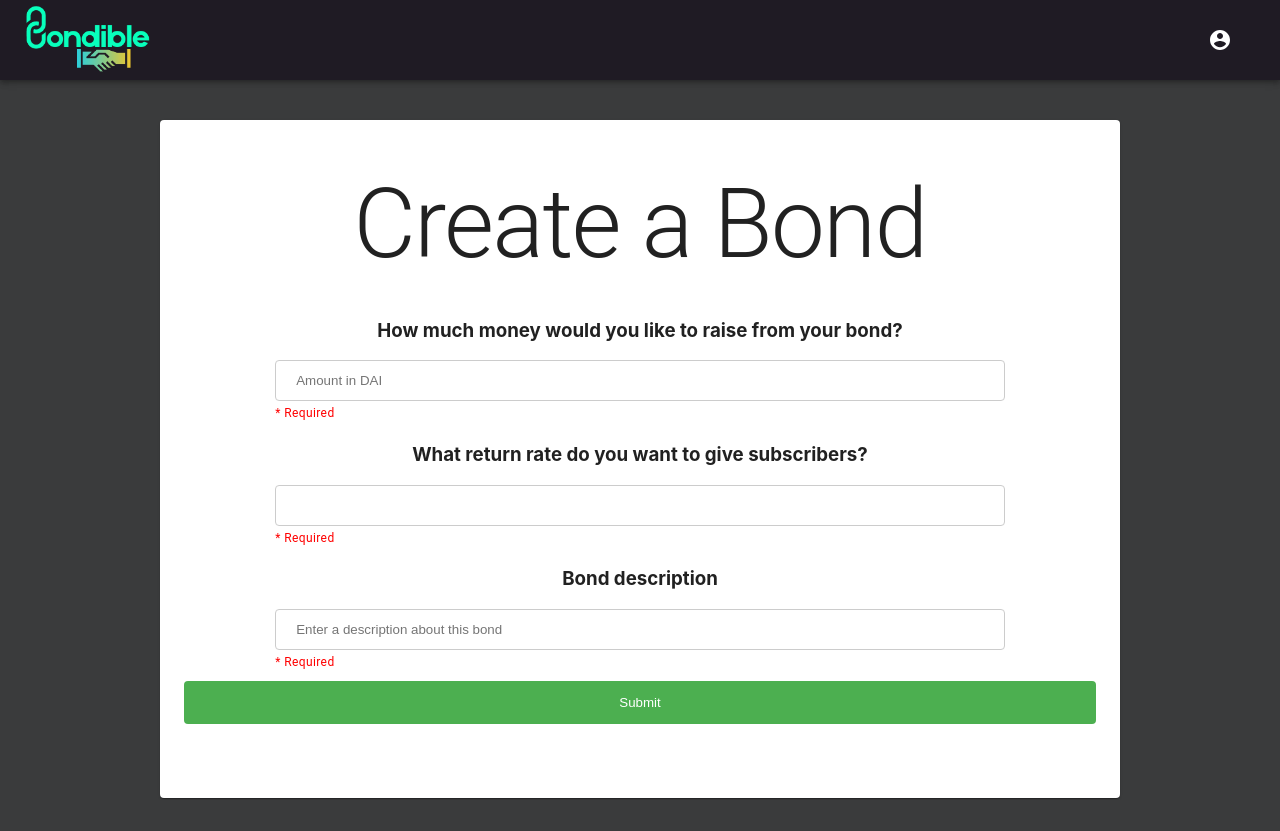
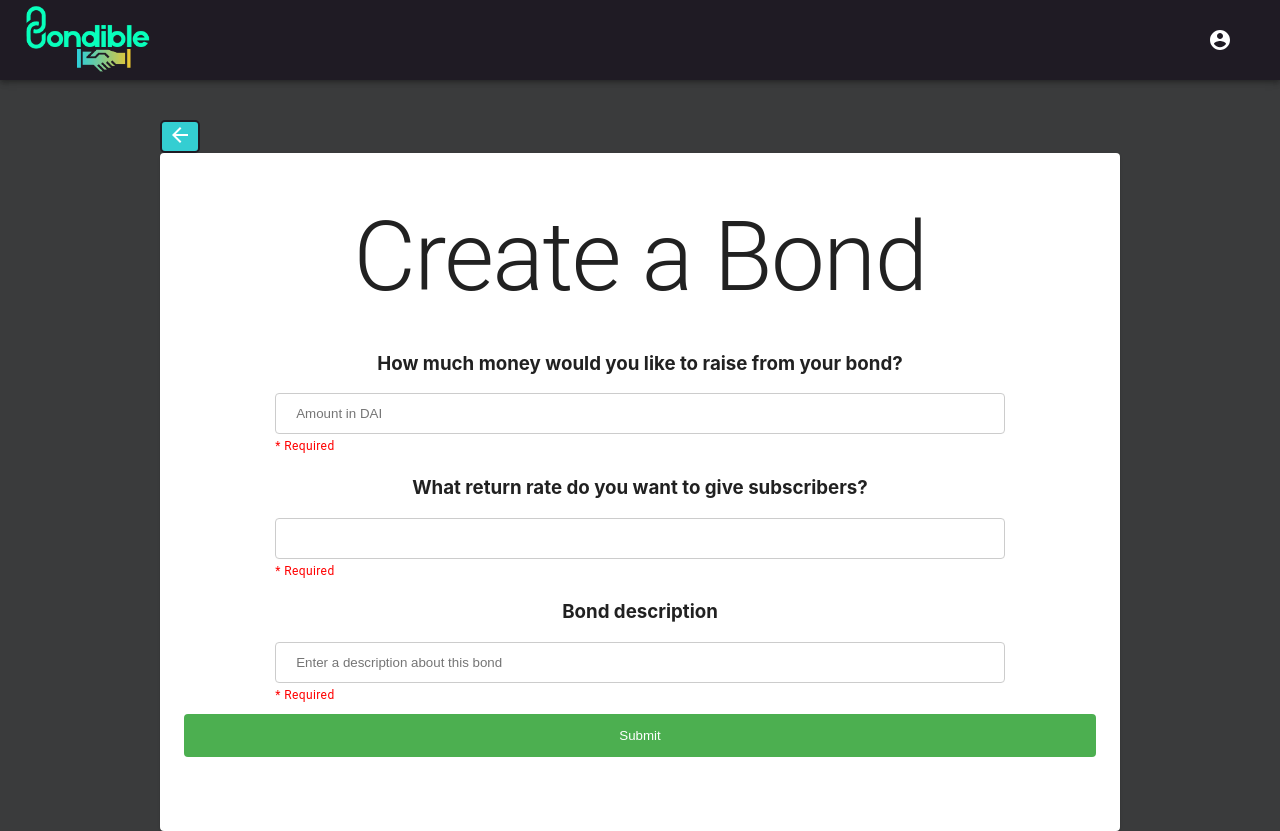
Before and after one commit to harrymoy/Bondible, a React (Create React App) app in the folder bondible-app/: page /bondform in a window 1280 px wide. Before the commit the page ends 800 px from the top, so only its background shows below. Built offline with nearby package versions, Linux system fonts and the light colour scheme.

Commit message:
Added back button for your disposal

```diff
--- /dev/null
+++ b/bondible-app/src/components/BackButton.tsx
@@ -0,0 +1,29 @@
+
+import React from 'react';
+import { makeStyles, Theme, createStyles } from '@material-ui/core/styles';
+import { ArrowBack } from '@material-ui/icons';
+import { Link } from "react-router-dom";
+
+const useStyles = makeStyles((theme: Theme) =>
+  createStyles({
+    backButton: {
+      maxWidth: "20rem",
+      maxHeight: "10rem",
+      borderRadius: "5px",
+      border: "2px #1f1b24 solid",
+      backgroundColor: "#34ced2",
+    }
+  })
+);
+
+const BackButton = () => {
+    const classes = useStyles();
+    return(
+        <Link to="/"><button className={classes.backButton}>
+          <ArrowBack style={{color:"#ffffff"}}/>
+        </button>
+      </Link>
+    )
+}
+
+export default BackButton;
--- a/bondible-app/src/pages/CreateBond.tsx
+++ b/bondible-app/src/pages/CreateBond.tsx
@@ -4,6 +4,7 @@ import BondForm from '../components/BondForm'
 import { makeStyles, Theme, createStyles } from '@material-ui/core/styles';
 import Paper from '@material-ui/core/Paper';
 import Typography from '@material-ui/core/Typography';
+import BackButton from '../components/BackButton';
 
 const useStyles = makeStyles((theme: Theme) =>
   createStyles({
@@ -16,7 +17,7 @@ const useStyles = makeStyles((theme: Theme) =>
         paddingTop: theme.spacing(6),
         paddingBottom: theme.spacing(2),
         textAlign: 'center'
-      },
+      }
   })
 );
 
@@ -25,6 +26,7 @@ const CreateBond = () => {
 
   return (
     <div className={classes.root}>
+      <BackButton/>
       <Paper
       className={classes.form}
       elevation={1}
```
